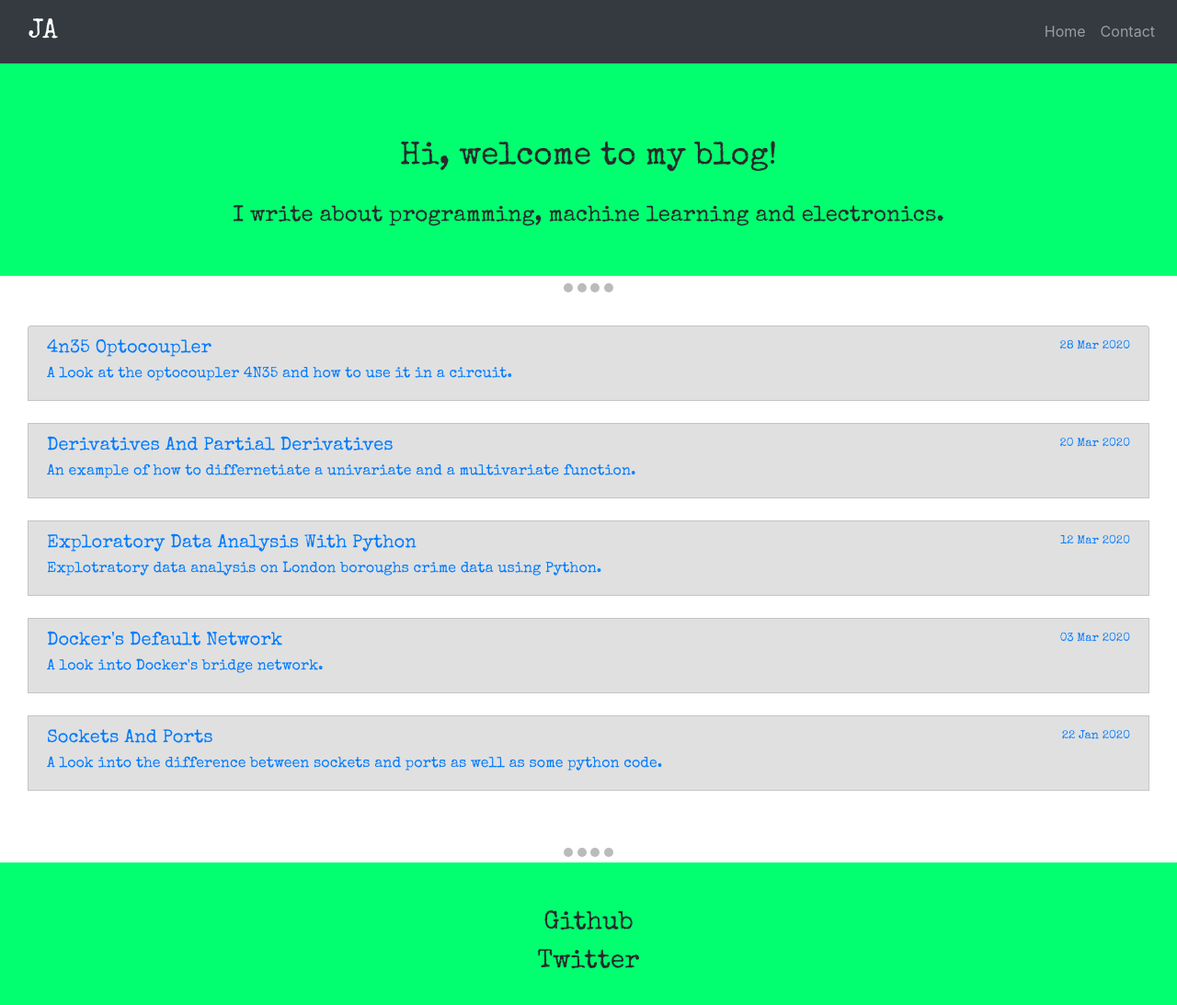
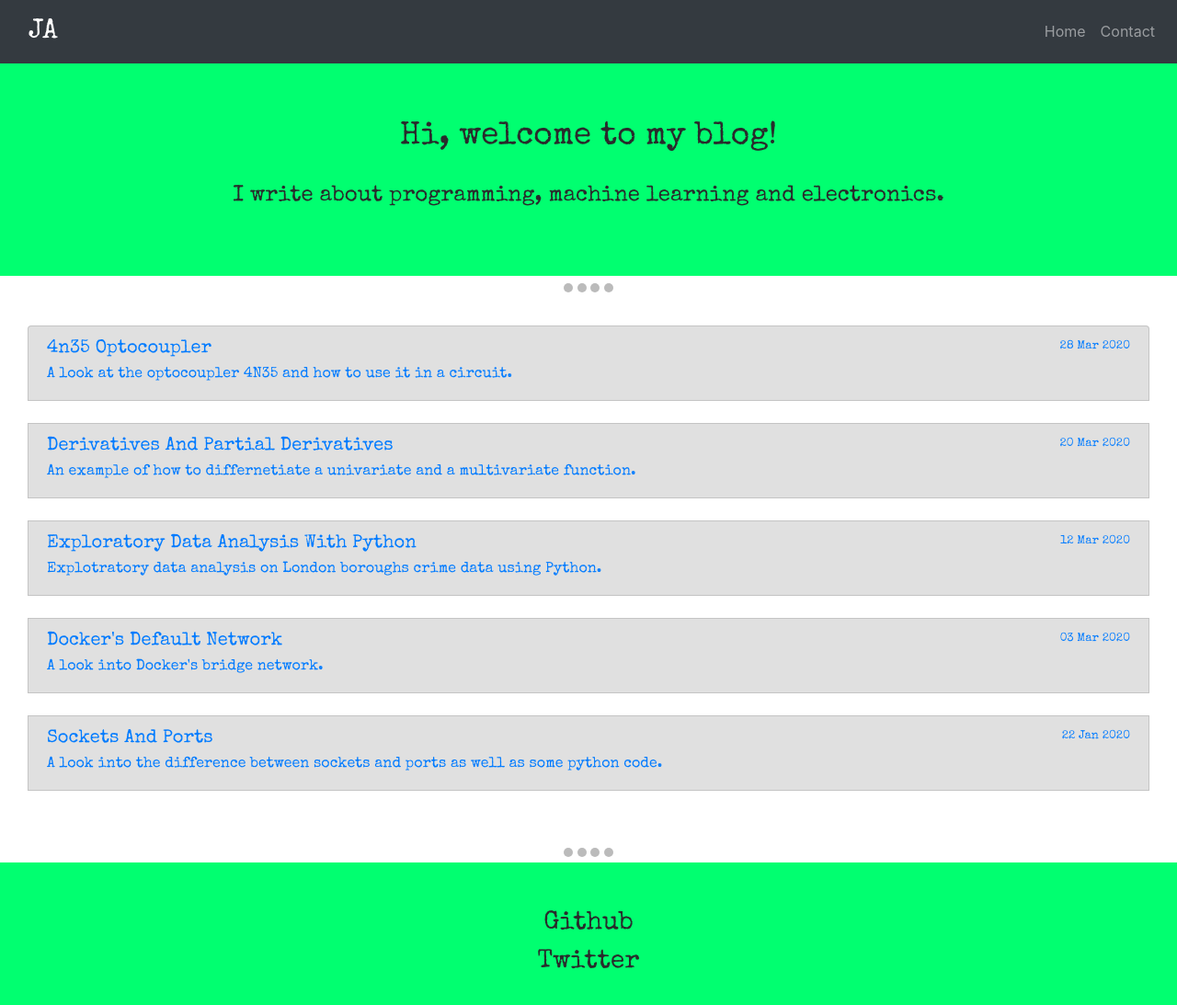
Before and after one commit to dotja/dotja.github.io, a Jekyll site: the page built from index.html, in a window 1280 px wide and 1138 px high. Shown: the top 1093 px of the window at 92% size. Built offline with Jekyll 4.4.1, drawn with Linux system fonts in a browser that asks for light colours.

Commit message:
css changes padding

```diff
--- a/_sass/main.scss
+++ b/_sass/main.scss
@@ -21,7 +21,7 @@ html {
   color: #292b2c;/*cinder - black*/
   background-color: #01FF70;/*spring green*/
   height: 300px;
-  padding-top: 150px;
+  padding-top: 10%;
 }
 
 .hi {
@@ -63,8 +63,8 @@ html {
 
 #blog_text {
   padding-top: 20px;
-  padding-left: 110px;
-  padding-right: 110px;
+  padding-left: 10%;
+  padding-right: 10%;
 }
 
 pre {
```
Also changed, not shown: _layouts/base.html (+7 -0 lines).
